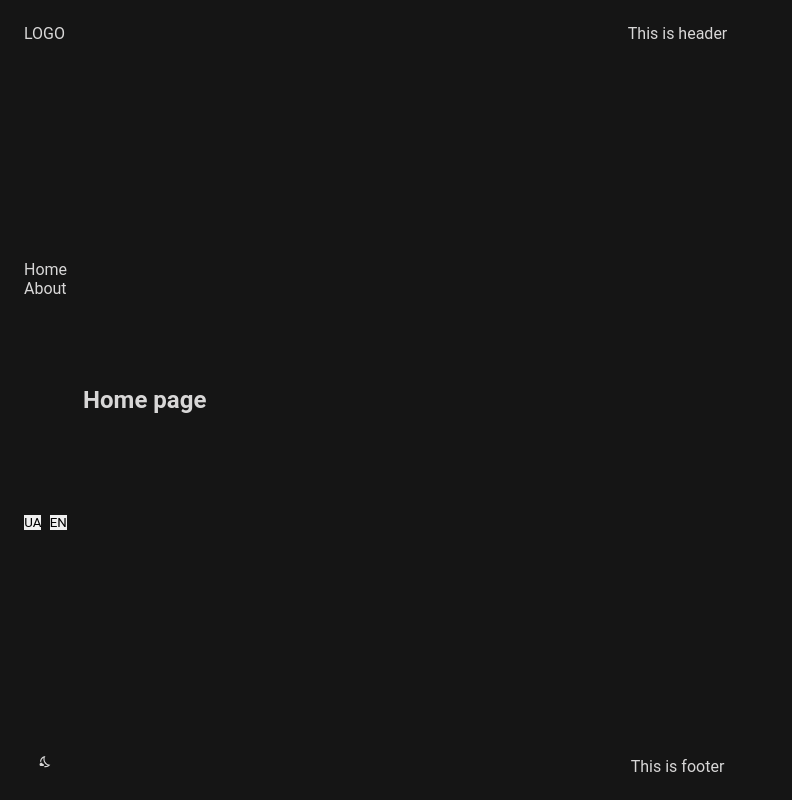
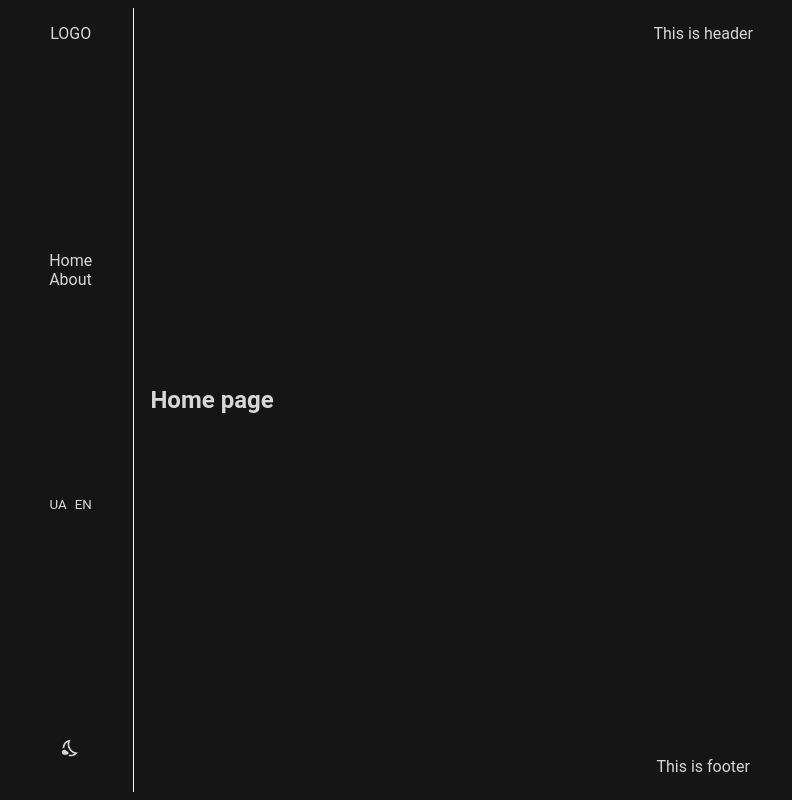
Before and after one commit to YuriyKrasnobokiy/ts-react-vite-template, a React (Vite) app: page / in a window 1280 px wide. Shown: the whole page, without its empty margins (0-792 px from the left). Built offline with nearby package versions, Linux system fonts and the light colour scheme.

Commit message:
update styles

```diff
--- a/package.json
+++ b/package.json
@@ -24,6 +24,7 @@
     "@types/react": "^19.1.2",
     "@types/react-dom": "^19.1.2",
     "@types/react-router-dom": "^5.3.3",
+    "@types/styled-components": "^5.1.34",
     "@vitejs/plugin-react": "^4.4.1",
     "eslint": "^9.25.0",
     "eslint-plugin-react-hooks": "^5.2.0",
--- a/src/App.tsx
+++ b/src/App.tsx
@@ -1,16 +1,15 @@
 import React, { useEffect } from "react";
+import { useTranslation } from "react-i18next";
 import { Route, Routes } from "react-router-dom";
 import Layout from "./components/Layout/Layout";
+import GlobalStyles from "./GlobalStyles";
 import './i18n';
 import About from "./pages/About";
 import Home from "./pages/Home";
 import NotFound from "./pages/NotFound";
-import { useTranslation } from "react-i18next";
-import GlobalStyles from "./GlobalStyles";
 
 const App: React.FC = () => {
   const { i18n } = useTranslation();
-
   useEffect(() => {
     document.documentElement.lang = i18n.language;
   }, [i18n.language]);
--- a/src/GlobalStyles.ts
+++ b/src/GlobalStyles.ts
@@ -4,12 +4,11 @@ const GlobalStyles = createGlobalStyle`
 
   body {
     margin: 0;
-    /* -webkit-font-smoothing: antialiased;
-    -moz-osx-font-smoothing: grayscale; */
     background-color: rgb(21, 21, 21);
     color:  rgb(216, 215, 215);
     font-family: Roboto, sans-serif;
     height: 90dvh;
+    transition: all 0.3s ease;
   }
 
   *,
--- a/src/components/Layout/Layout.styled.ts
+++ b/src/components/Layout/Layout.styled.ts
@@ -10,4 +10,5 @@ export const LayoutMainWrapper = styled.div`
   flex-direction: column;
   flex: 3;
   justify-content: space-between;
+  padding: 0 16px;
 `
--- a/src/components/Layout/Sidebar/Sidebar.styled.ts
+++ b/src/components/Layout/Sidebar/Sidebar.styled.ts
@@ -5,4 +5,7 @@ export const SidebarWrap = styled.div `
   flex-direction: column;
   justify-content: space-between;
   padding: 16px;
+  width: 10%;
+  border-right: 1px solid whitesmoke;
+  align-items: center;
 `
--- a/src/components/Layout/SwitchLang/SwitchLang.styled.ts
+++ b/src/components/Layout/SwitchLang/SwitchLang.styled.ts
@@ -2,5 +2,11 @@ import styled from "styled-components";
 
 export const SwitchLangWrap = styled.div `
   display: flex;
+  flex-direction: row;
   gap: 8px;
 `
+export const SwitchLangBtn = styled.button `
+  gap: 8px;
+  background-color: transparent;
+  color: inherit;
+`
--- a/src/components/Layout/SwitchLang/SwitchLang.tsx
+++ b/src/components/Layout/SwitchLang/SwitchLang.tsx
@@ -1,6 +1,6 @@
 import React from "react";
 import { useTranslation } from "react-i18next";
-import { SwitchLangWrap } from "./SwitchLang.styled";
+import { SwitchLangBtn, SwitchLangWrap } from "./SwitchLang.styled";
 
 const SwitchLang: React.FC = () => {
   const { i18n } = useTranslation();
@@ -10,8 +10,8 @@ const SwitchLang: React.FC = () => {
 
   return (
     <SwitchLangWrap>
-      <button onClick={() => switchLanguage("ua")}>UA</button>
-      <button onClick={() => switchLanguage("en")}>EN</button>
+      <SwitchLangBtn onClick={() => switchLanguage("ua")}>UA</SwitchLangBtn>
+      <SwitchLangBtn onClick={() => switchLanguage("en")}>EN</SwitchLangBtn>
     </SwitchLangWrap>
   );
 };
--- a/src/components/Layout/ThemeSwitch/ThemeSwitch.styled.ts
+++ b/src/components/Layout/ThemeSwitch/ThemeSwitch.styled.ts
@@ -10,4 +10,8 @@ export const ThemeBtn = styled.button `
   justify-content: center;
   color: inherit;
   background-color: transparent;
+  width: 36px;
+  margin: 0;
+  padding: 8px;
+  font-size: 24px;
 `
```
Also changed, not shown: 1 other file (tests, documents, lock files or other folders).
